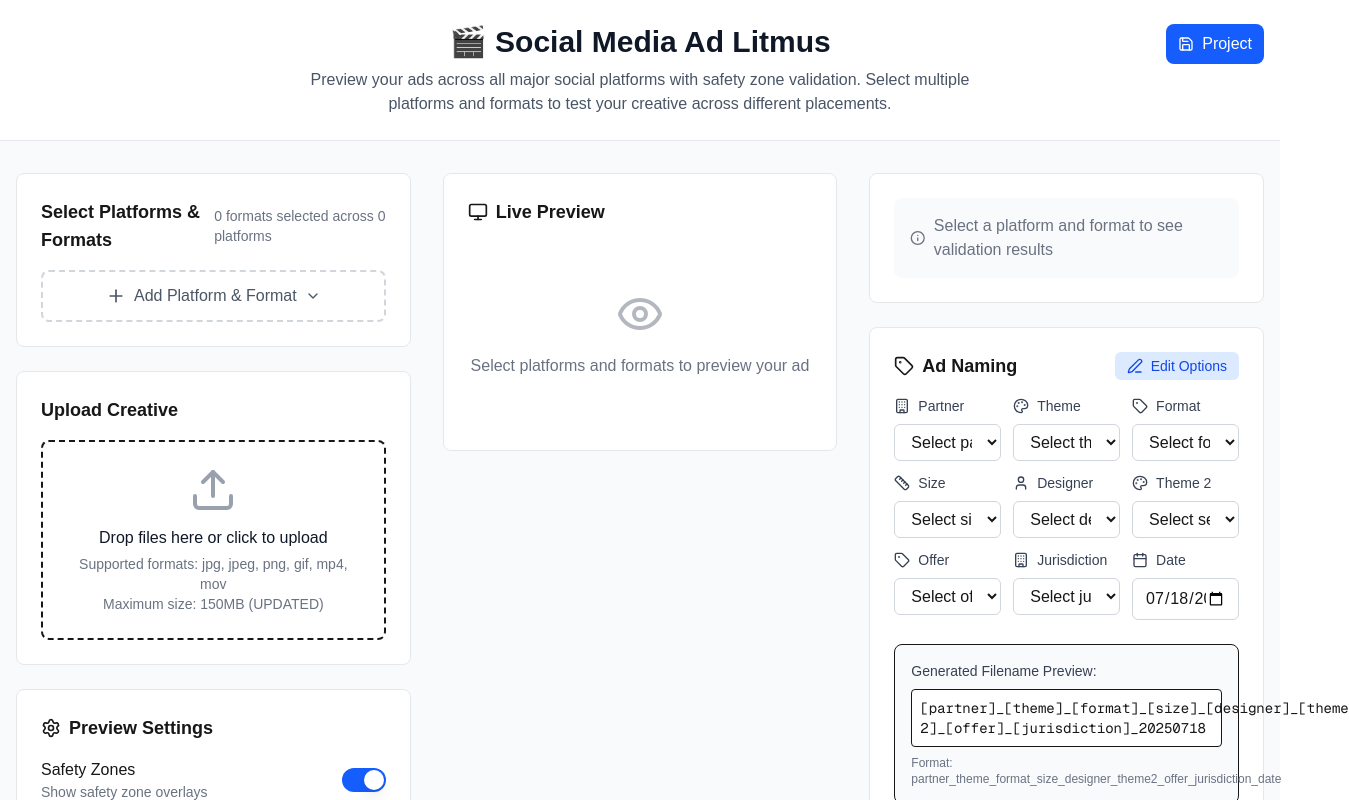
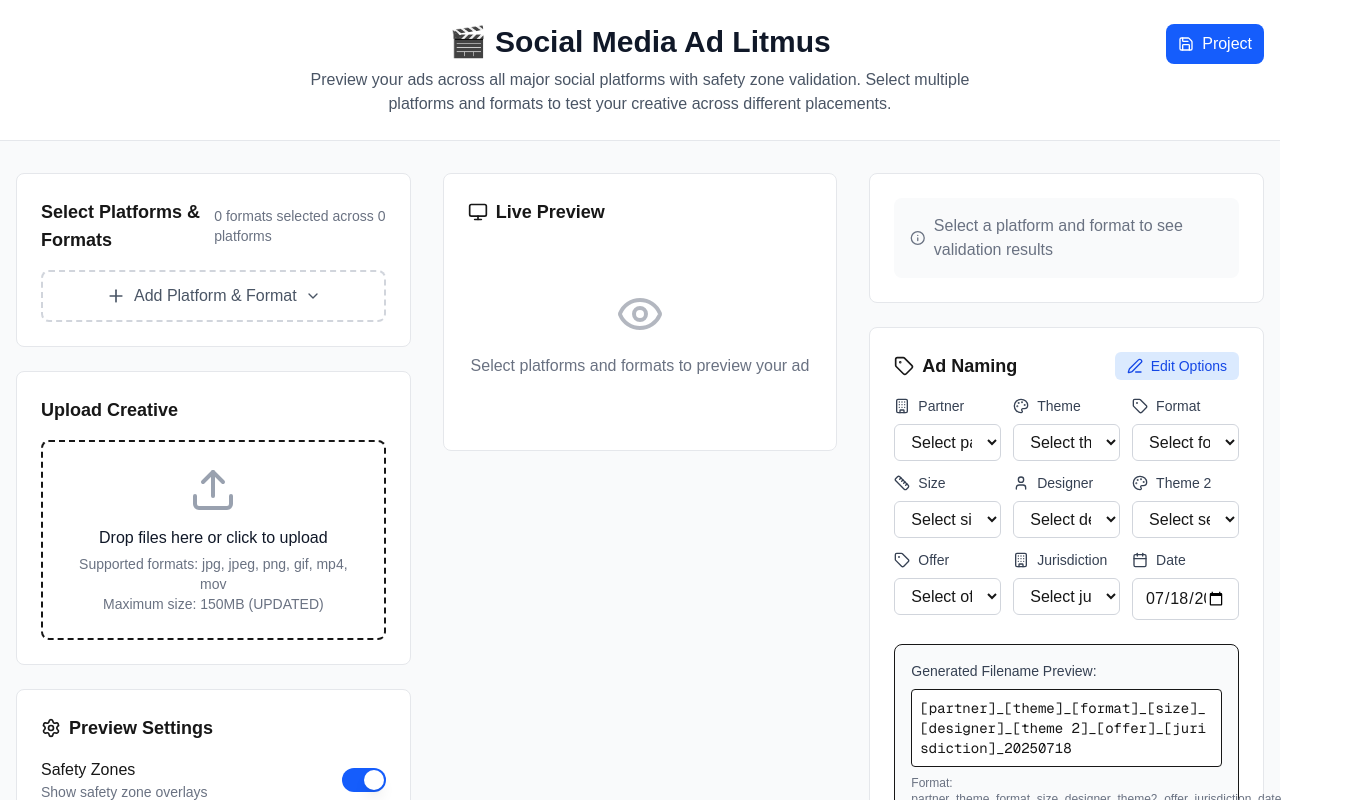
Before and after one commit to mbark223/aipromptbuilder, a Next.js app: page / in a window 1280 px wide. Shown: the top 800 px of the page, 1349 px wide, since content can reach past the window. Built offline with nearby package versions, Linux system fonts and the light colour scheme.

Commit message:
Fix filename preview text overflow in generated filename bar

```diff
--- a/components/ad-naming.tsx
+++ b/components/ad-naming.tsx
@@ -285,7 +285,7 @@ export function AdNaming({ onNameChange, className }: AdNamingProps) {
         {/* Preview */}
         <div className="mt-6 p-4 bg-gray-50 rounded-lg border">
           <h3 className="text-sm font-medium text-gray-700 mb-2">Generated Filename Preview:</h3>
-          <div className="font-mono text-sm bg-white p-2 rounded border">
+          <div className="font-mono text-sm bg-white p-2 rounded border break-all overflow-hidden">
             {generatePreview()}
           </div>
           <p className="text-xs text-gray-500 mt-2">
```
